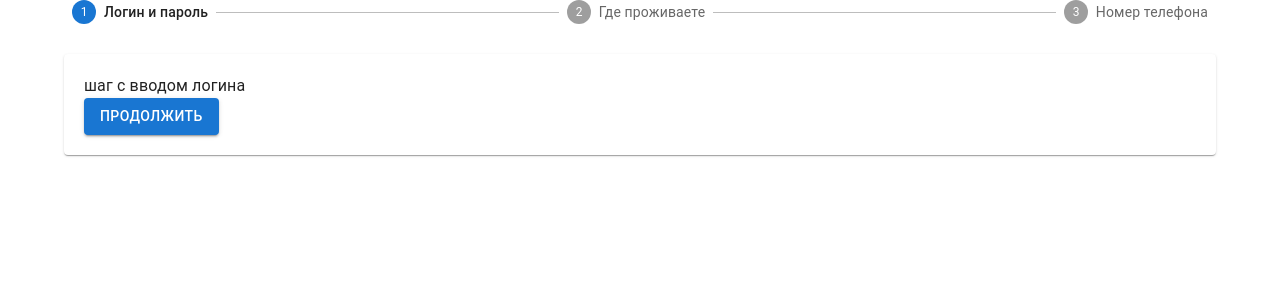
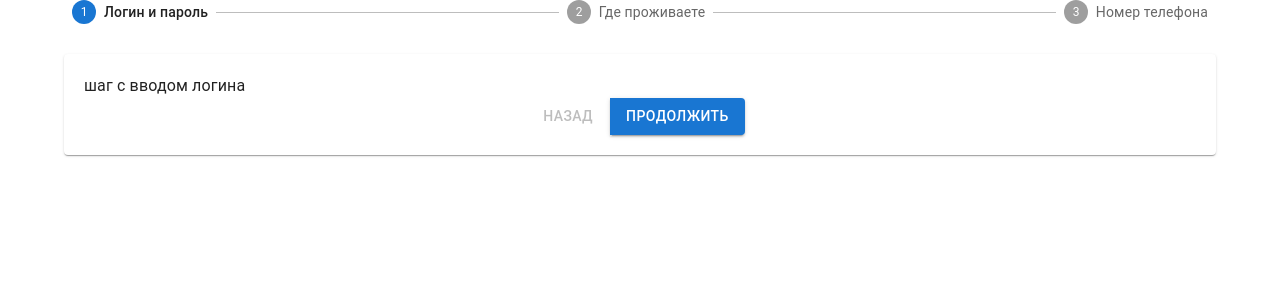
Before and after one commit to PavelEgorov-ru/form, a React (Create React App) app: page / in a window 1280 px wide. Shown: the top 300 px of the page. Built offline with nearby package versions, Linux system fonts and the light colour scheme.

Commit message:
реализация переключения шагов вперед и назад

```diff
--- a/src/components/StepsContainer/Steps/LayoutStep.tsx
+++ b/src/components/StepsContainer/Steps/LayoutStep.tsx
@@ -1,15 +1,42 @@
-import { FC } from "react";
-import { useAppDispatch } from "../../../hooks";
+import React, { FC } from "react";
+import { useAppDispatch, useAppSelector } from "../../../hooks";
 import { formActions } from "../../../services/reducers";
 import type { TLayout } from "../../../types";
-import { Card, Button } from "@mui/material";
+import { Card, Button, Box, ButtonGroup } from "@mui/material";
 
 const LayoutStep: FC<TLayout> = ({ children }) => {
   const dispatch = useAppDispatch();
+  const { stepCount } = useAppSelector((store) => store.form);
 
-  const next = () => {
+  const isActiveButtonNext: boolean = false;
+  const isActiveButtonBack: boolean = stepCount === 0 ? true : false;
+
+  const next: React.MouseEventHandler<HTMLButtonElement> = () => {
     dispatch(formActions.nextStep());
   };
+
+  const back: React.MouseEventHandler<HTMLButtonElement> = () => {
+    dispatch(formActions.backStep());
+  };
+
+  const buttons = [
+    <Button
+      key="back"
+      variant="text"
+      onClick={back}
+      disabled={isActiveButtonBack}
+    >
+      Назад
+    </Button>,
+    <Button
+      key="next"
+      variant="contained"
+      onClick={next}
+      disabled={isActiveButtonNext}
+    >
+      Продолжить
+    </Button>,
+  ];
 
   return (
     <Card
@@ -19,9 +46,18 @@
       }}
     >
       {children}
-      <Button variant="contained" onClick={next}>
-        Продолжить
-      </Button>
+      <Box>
+        <ButtonGroup
+          sx={{
+            display: "flex",
+            justifyContent: "center",
+            alignItems: "center",
+            gap: "10px",
+          }}
+        >
+          {buttons}
+        </ButtonGroup>
+      </Box>
     </Card>
   );
 };
--- a/src/services/reducers/formSlice.ts
+++ b/src/services/reducers/formSlice.ts
@@ -17,6 +17,9 @@
         state.stepCount = 0;
       }
     },
+    backStep(state) {
+      state.stepCount -= 1;
+    },
   },
 });
 
```
